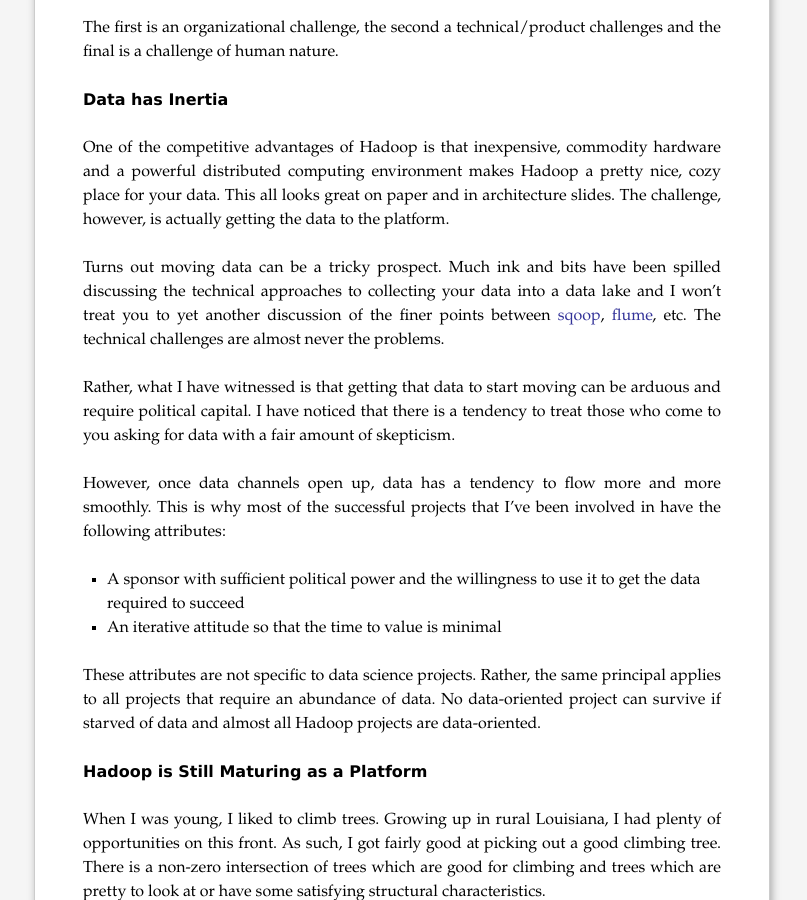
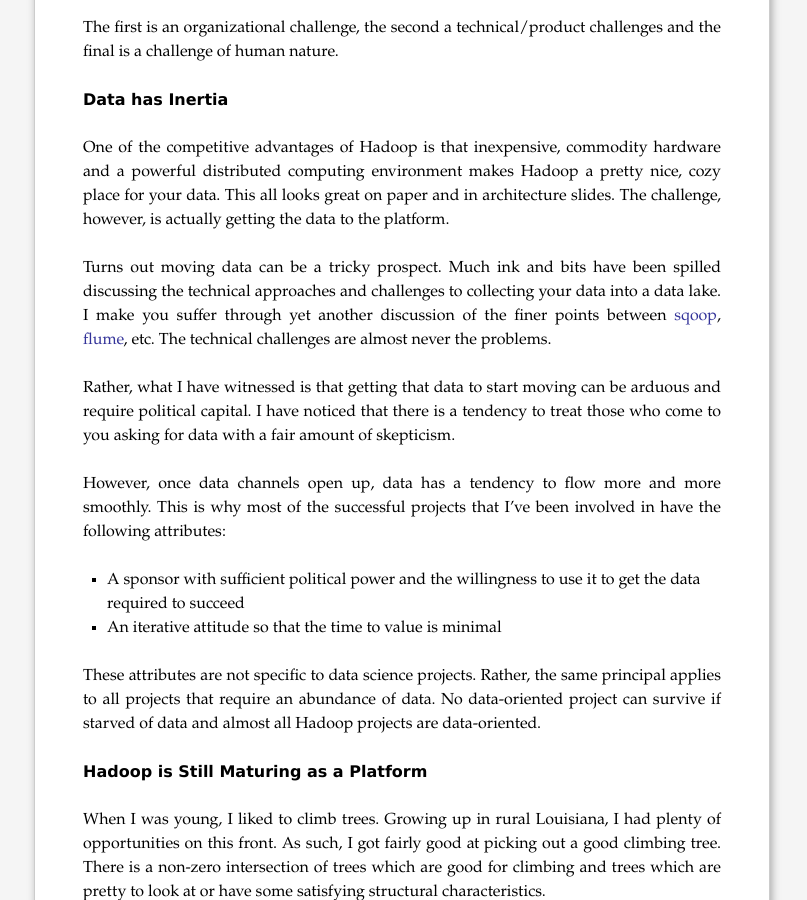
Before and after one commit to cestella/cestella.github.io, a Jekyll site: the page built from _posts/2014-10-24-pyspark-openpayments-analysis.markdown, in a window 1280 px wide and 900 px high, scrolled down 967 px. Shown: the whole window, without its empty margins (238-1045 px from the left). Built offline with Jekyll 4.4.1, drawn with Linux system fonts in a browser that asks for light colours; nearby versions of some CDN libraries; formulas are drawn with MathJax 3; comment, search, counter and statistics services are not loaded.

```diff
--- a/_posts/2014-10-24-pyspark-openpayments-analysis.markdown
+++ b/_posts/2014-10-24-pyspark-openpayments-analysis.markdown
@@ -56,8 +56,9 @@
 the data to the platform.
 
 Turns out moving data can be a tricky prospect.  Much ink and
-bits have been spilled discussing the technical approaches to collecting
-your data into a data lake and I won't treat you to yet another
+bits have been spilled discussing the technical approaches and
+challenges to collecting
+your data into a data lake.  I make you suffer through yet another
 discussion of the finer points between [sqoop](http://sqoop.apache.org), [flume](http://flume.apache.org), etc.  The technical challenges are almost never the problems.
 
 Rather, what I have witnessed is that getting that data to start moving
```
